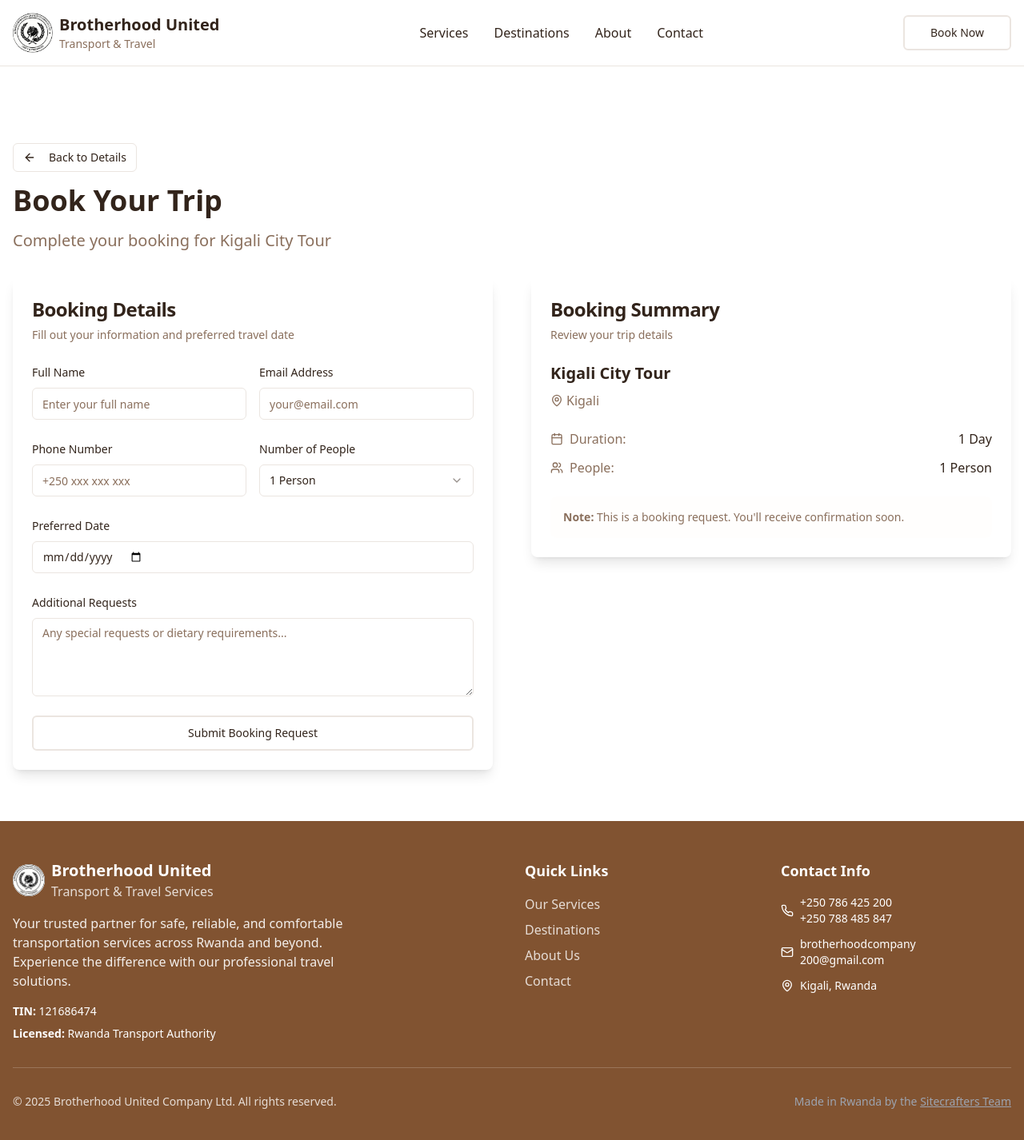
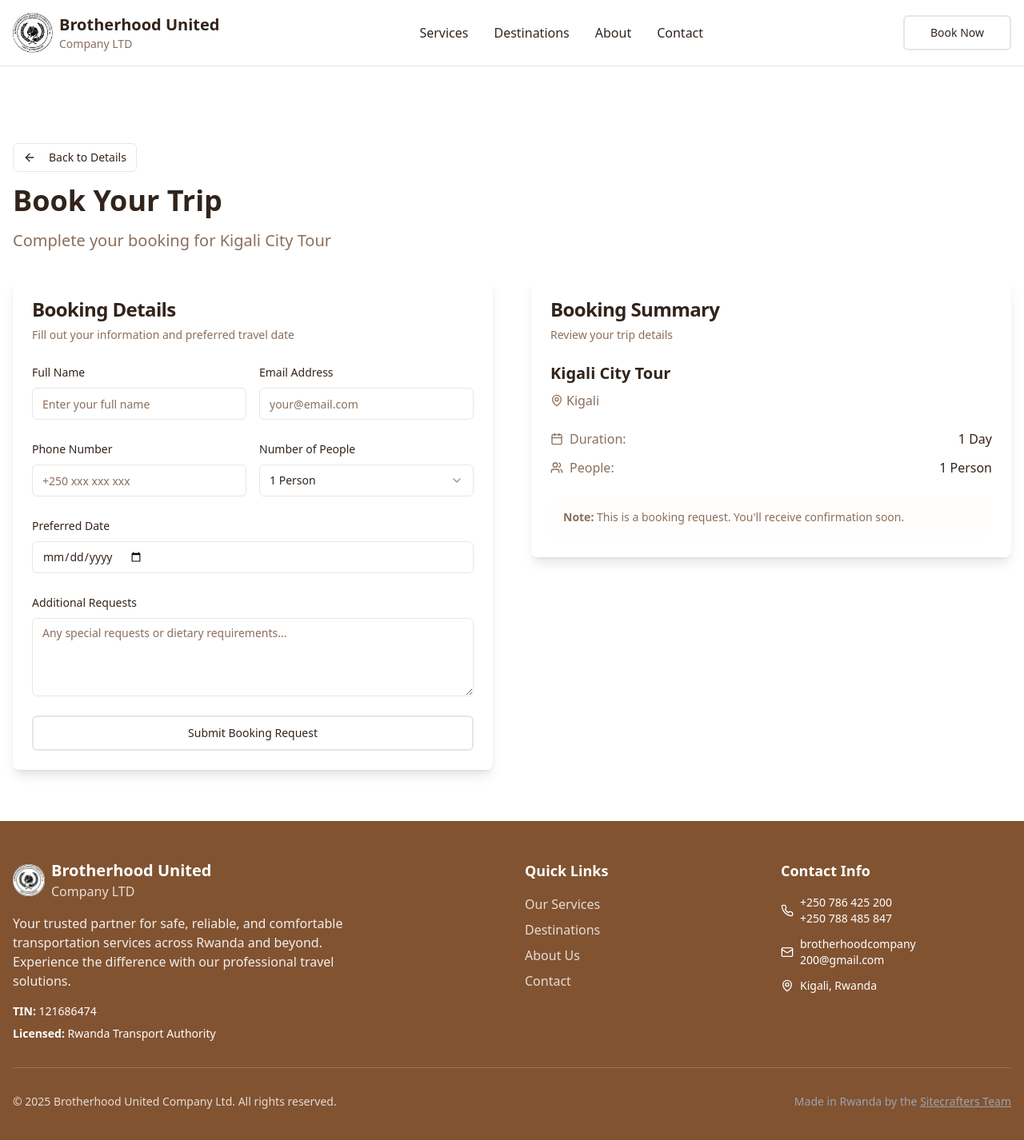
Before and after one commit to uzz-ptl7/brohoodtravel-tour, a React (Vite) app: page /booking/1 in a window 1280 px wide. Shown: the top 1426 px of the page at 80% size. Built offline with nearby package versions, Linux system fonts and the light colour scheme.

Commit message:
Update Name

```diff
--- a/src/components/Contact.tsx
+++ b/src/components/Contact.tsx
@@ -77,7 +77,7 @@ const Contact = () => {
                   </div>
                   <div>
                     <h4 className="font-semibold text-foreground">Email</h4>
-                    <p className="text-muted-foreground">brotherhoodcompany200@gmail.com</p>
+                    <p className="text-muted-foreground">brotherhoodcompany<br />200@gmail.com</p>
                   </div>
                 </div>
 
--- a/src/components/Footer.tsx
+++ b/src/components/Footer.tsx
@@ -17,7 +17,7 @@ const Footer = () => {
               </div>
               <div>
                 <h3 className="text-xl font-bold">Brotherhood United</h3>
-                <p className="text-primary-foreground/80">Transport & Travel Services</p>
+                <p className="text-primary-foreground/80">Company LTD</p>
               </div>
             </div>
             <p className="text-primary-foreground/90 mb-4 max-w-md">
--- a/src/components/Header.tsx
+++ b/src/components/Header.tsx
@@ -34,7 +34,7 @@ const Header = () => {
                 Brotherhood United
               </h1>
               <p className="text-sm text-muted-foreground">
-                Transport & Travel
+                Company LTD
               </p>
             </div>
           </div>
```
